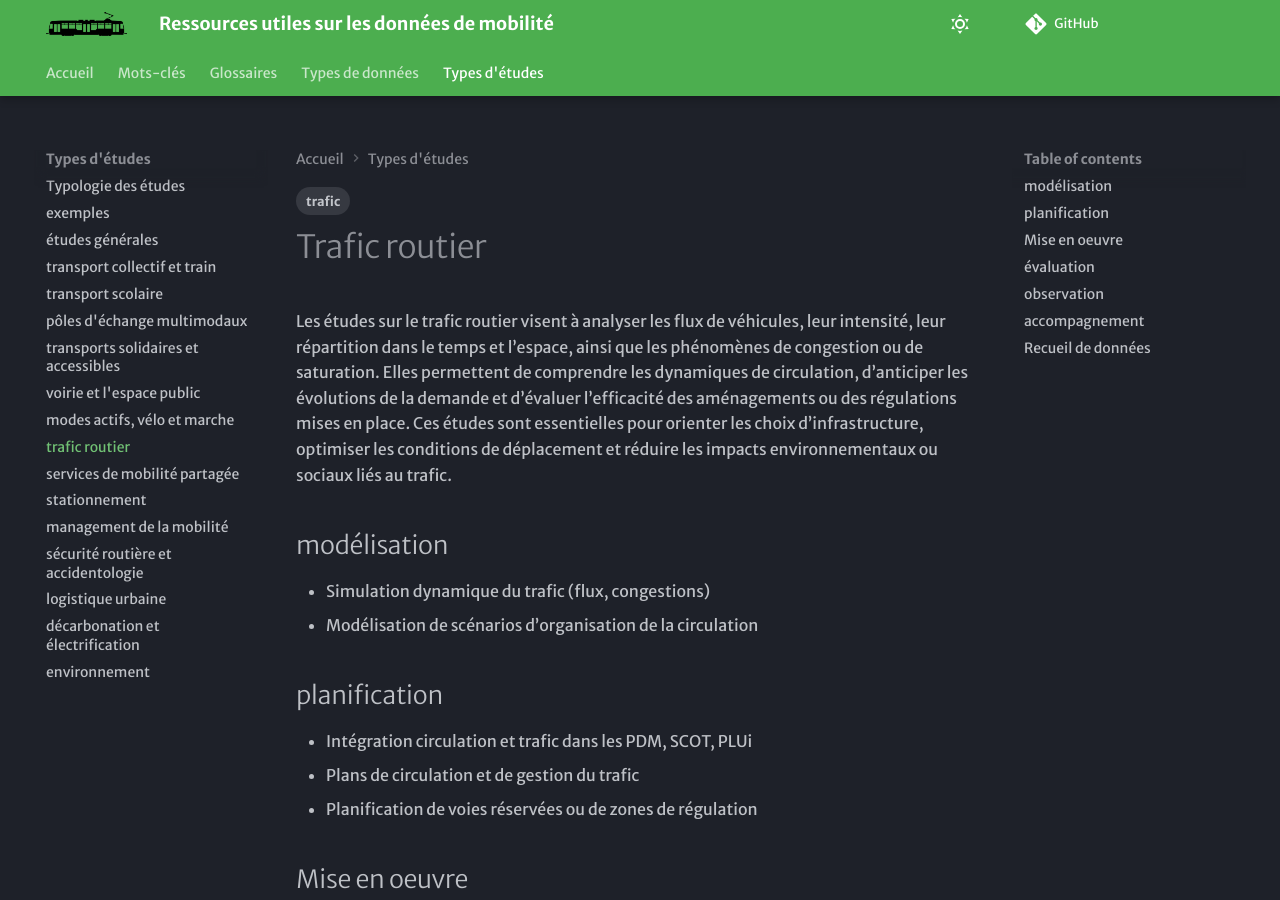
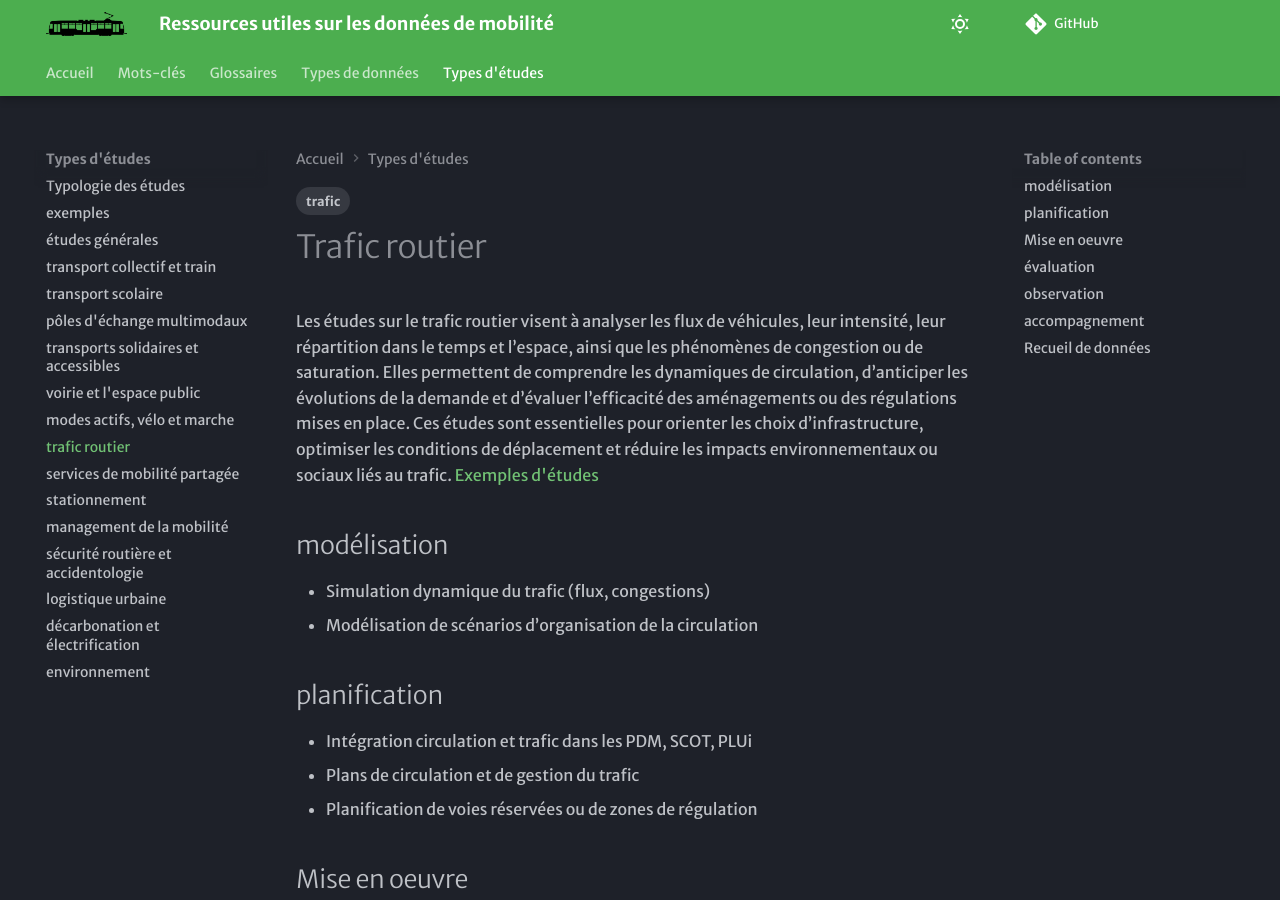
Before and after one commit to xdurang/mobscidat, an MkDocs documentation site: the page built from docs/type_etudes/TE_trafic.md, in a window 1280 px wide and 900 px high. Built offline with MkDocs 1.6.1 and Material for MkDocs 9.7.7, drawn with Linux system fonts in a browser that asks for light colours; some web fonts are replaced; comment, search, counter and statistics services are not loaded.

Commit message:
Update TE_trafic.md

```diff
--- a/docs/type_etudes/TE_trafic.md
+++ b/docs/type_etudes/TE_trafic.md
@@ -5,7 +5,7 @@ tags:
 ---
 # Trafic routier
 Les études sur le trafic routier visent à analyser les flux de véhicules, leur intensité, leur répartition dans le temps et l’espace, ainsi que les phénomènes de congestion ou de saturation. Elles permettent de comprendre les dynamiques de circulation, d’anticiper les évolutions de la demande et d’évaluer l’efficacité des aménagements ou des régulations mises en place. Ces études sont essentielles pour orienter les choix d’infrastructure, optimiser les conditions de déplacement et réduire les impacts environnementaux ou sociaux liés au trafic.
-
+[Exemples d'études](https://documentsmarches.francemobilites.fr/Search/?sort=score&sortOrder=desc&highlight=true&facet=true&r=1&f_type=DOCUMENT&f_property.FMCode.PublicContractClass.natureOfPrestations_string=Etude+service&l_property.FMCode.PublicContractClass.natureOfPrestations_string=25&l_property.FMCode.PublicContractClass.metierIndex_string=20&text=accidentologie+s%C3%A9curit%C3%A9+routi%C3%A8re)
 ## modélisation
 - Simulation dynamique du trafic (flux, congestions)
 - Modélisation de scénarios d’organisation de la circulation
```
